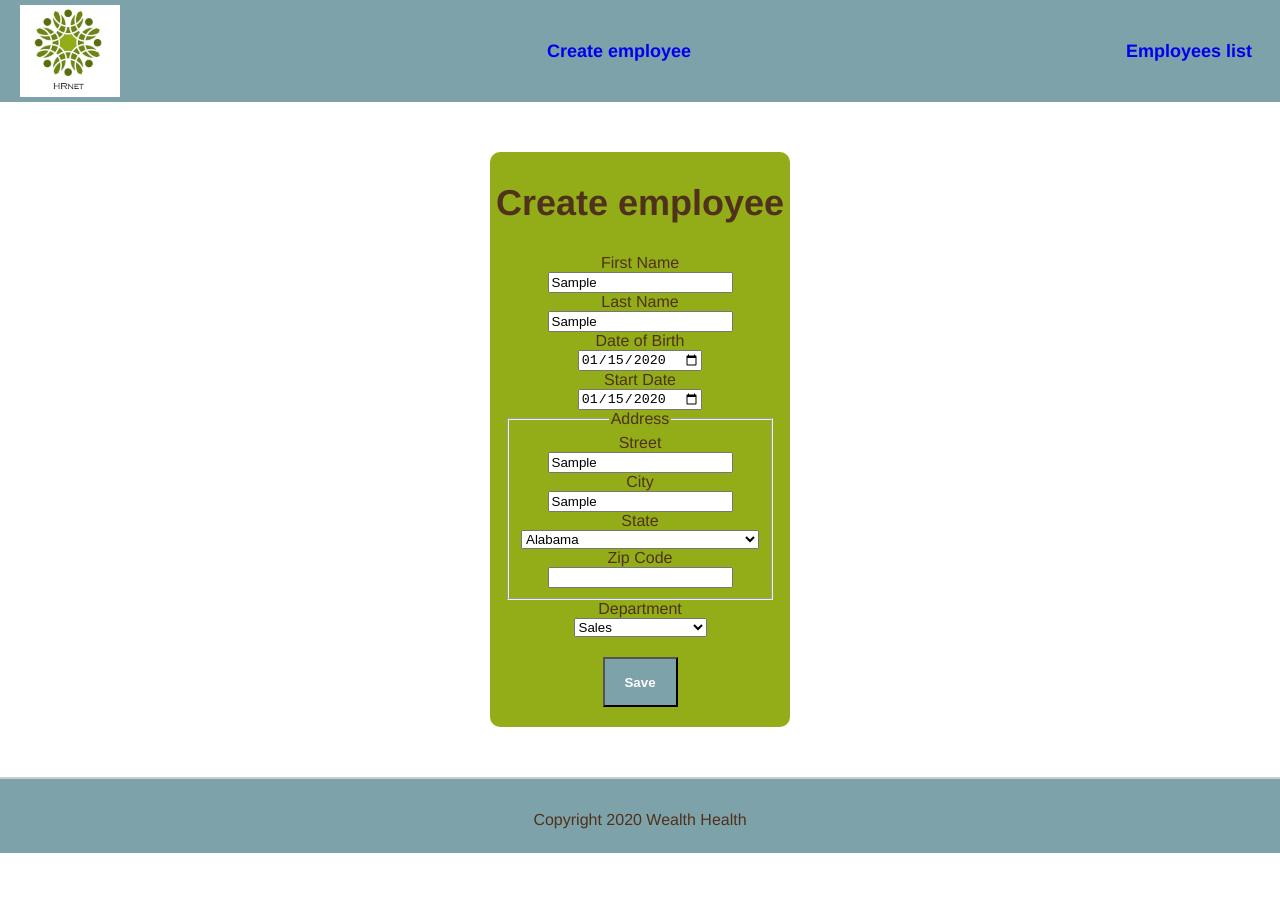
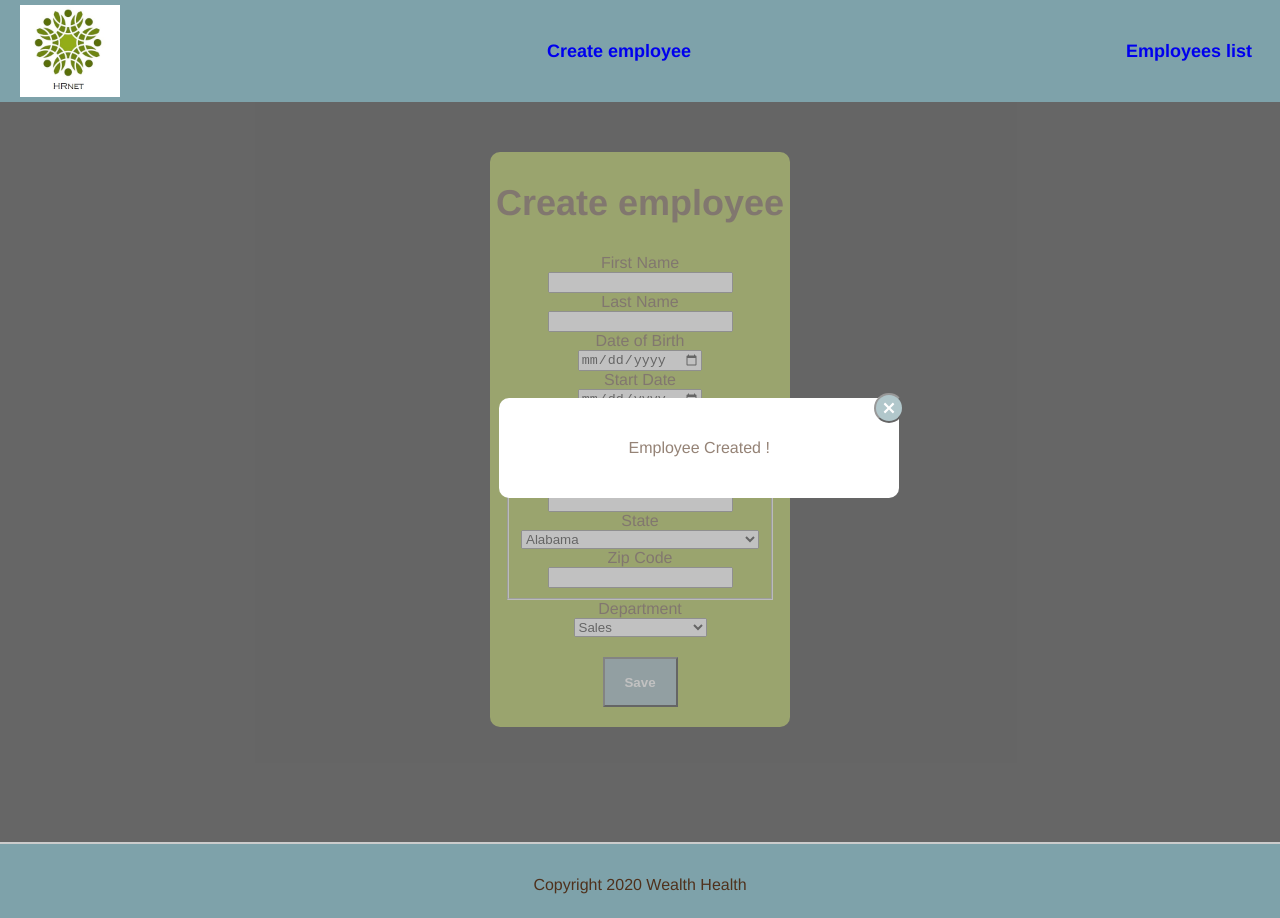
Before and after one commit to Romain-6793/RomainClaudot_HRNET, a React (Create React App) app: page /create in a window 1280 px wide. Both pictures are taken after typing "Sample", "Sample", "2020-01-15", "2020-01-15", "Sample", "Sample" into the empty fields and a click on the button "Save". Before the commit the page ends 853 px from the top, so only its background shows below. Built offline with nearby package versions, Linux system fonts and the light colour scheme.

Commit message:
setUser without useState (before cleaning)

```diff
--- a/src/components/SelectState/SelectState.jsx
+++ b/src/components/SelectState/SelectState.jsx
@@ -2,7 +2,7 @@
 function SelectState(props) {
 
     return (
-        <select onChange={(e) => props.setUser({...props.user, state:e.target.value})}>
+        <select id="state" onChange={(e) => props.setUser({...props.user, state:e.target.value})}>
 	        <option value="AL">Alabama</option>
 	        <option value="AK">Alaska</option>
             <option value="AS">American Samoa</option>
--- a/src/pages/CreateEmployee/CreateEmployee.jsx
+++ b/src/pages/CreateEmployee/CreateEmployee.jsx
@@ -4,12 +4,22 @@ import styled from "styled-components"
 import colors from "../../utils/style/colors"
 import SelectState from "../../components/SelectState/SelectState"
 import {pushUser, storeUsersList} from "../../slices/userSlice"
+import closeIcon from "../../assets/close.svg"
+
+const SuperContainer = styled.div`
+width: 100%;
+height: 740px;
+position: relative;
+`
+
 
 const PageContainer = styled.div`
 width: 100%;
 display: flex;
+height: 740px;
 flex-flow: column wrap;
 align-items: center;
+position: absolute;
 `
 
 const FormContainer = styled.div`
@@ -41,6 +51,41 @@ font-weight: bold;
 cursor: pointer;
 `
 
+const Popup= styled.div`
+width: 400px;
+height: 100px;
+position: absolute;
+background: #fff;
+border-radius: 10px;
+top: 40%;
+left: 39%;
+z-index: 3;
+opacity: 1;
+`
+
+const PopupArea= styled.div`
+width: 100%;
+height: 100%;
+position: relative;
+display: flex;
+justify-content: center;
+align-items: center;
+`
+const CloseButton= styled.button`
+width: 30px;
+height: 30px;
+border-radius: 50px;
+background: ${colors.primary};
+position: absolute;
+opacity: 1;
+right: -5px;
+top: -5px;
+display: flex;
+align-items: center;
+justify-content: center;
+cursor: pointer;
+`
+
 function CreateEmployee () {
 
     const dispatch = useDispatch()
@@ -58,36 +103,89 @@ function CreateEmployee () {
         department : null,
     })
 
+
+    const [isCreated, setIsCreated] = useState(false)
+
     console.log(user)
 
     const handleSubmit = (e) => {
         e.preventDefault()
         e.stopPropagation()
-        dispatch(pushUser(user))
+        // const newUser = Object.values(e.target).filter((_, index) => index < 10 && index !== 4).map((index) => {
+        //     if (!index.value) {
+        //         return ""
+        //     }
+        //     return `${index.id} : ${index.value}`
+        const formUser = Object.values(e.target).filter((_, index) => index < 10 && index !== 4)
+        .reduce((acc, cur) => ({...acc, [cur.id] : cur.value}), {})
+
+        const newUser = {
+            id :  Math.floor(Math.random() * Math.floor(Math.random() * Date.now())),
+            ...formUser,
+        }
+        // .reduce((acc, cur) => {
+        //     if (!cur.value) {
+        //         return acc
+        //     }
+        //     return acc[cur.id] = cur.value
+        // })
+        console.log(newUser)
+        dispatch(pushUser(newUser))
         dispatch(storeUsersList())
+        setUser({
+        id : "",
+        firstName : "",
+        lastName : "",
+        dateOfBirth : "",
+        startDate: "",
+        street : "",
+        city : "",
+        state : null,
+        zipCode : "",
+        department : null,
+        })
+        setIsCreated(true)
+        resetform()
+    }
+
+    const resetform = () => {
+        document.getElementById("create-employee").reset()
+    }
+
+    const handleClose = () => {
+        setIsCreated(false)
     }
 
     useEffect(() => {
         setUser({...user, id : Math.floor(Math.random() * Math.floor(Math.random() * Date.now()))})
     // eslint-disable-next-line react-hooks/exhaustive-deps
-    }, [dispatch])
+    }, [isCreated])
 
     return (
-        <PageContainer>
-            <FormContainer>
+        <SuperContainer>
+            <PageContainer style={isCreated? {background: "black", opacity:0.6} : {background: "#fff"}} >
+                {isCreated?
+                <Popup>
+                    <PopupArea>
+                        <CloseButton onClick={handleClose}><img src={closeIcon} alt="closepopup"></img></CloseButton>
+                        <span>Employee Created !</span>
+                    </PopupArea>
+                </Popup>
+                : null}
+                <FormContainer style={isCreated? {opacity:0.6} : {opacity: 1}}>
                     <StyledTitle>Create employee</StyledTitle>
-                <form action="#" id="create-employee" onSubmit={handleSubmit}>
-                    <label htmlFor="first-name">First Name</label><br></br>
-                    <input type="text" id="first-name" onChange={(e) => setUser({...user, firstName:e.target.value})}/>
+                    <form action="#" id="create-employee" onSubmit={handleSubmit} style={{zIndex: 1}}>
+                        <label htmlFor="firstName">First Name</label><br></br>
+                        <input type="text" id="firstName" onChange={(e) => setUser({...user, firstName:e.target.value})}/>
                         <br></br>
-                    <label htmlFor="last-name">Last Name</label><br></br>
-                    <input type="text" id="last-name" onChange={(e) => setUser({...user, lastName:e.target.value})}/>
+                        <label htmlFor="lastName">Last Name</label><br></br>
+                        <input type="text" id="lastName" onChange={(e) => setUser({...user, lastName:e.target.value})}/>
                         <br></br>
-                    <label htmlFor="date-of-birth">Date of Birth</label><br></br>
-                    <input id="date-of-birth" type="date" onChange={(e) => setUser({...user, dateOfBirth:e.target.value})}/>
+                        <label htmlFor="dateOfBirth">Date of Birth</label><br></br>
+                        <input id="dateOfBirth" type="date" onChange={(e) => setUser({...user, dateOfBirth:e.target.value})}/>
                         <br></br>
-                    <label htmlFor="start-date">Start Date</label><br></br>
-                    <input id="start-date" type="date" onChange={(e) => setUser({...user, startDate:e.target.value})}/>
+                        <label htmlFor="startDate">Start Date</label><br></br>
+                        <input id="startDate" type="date" onChange={(e) => setUser({...user, startDate:e.target.value})}/>
                         <br></br>
                         <fieldset className="address">
                             <legend>Address</legend>
@@ -104,8 +202,8 @@ function CreateEmployee () {
                             setUser={setUser}
                             >
                             </SelectState><br></br>
-                        <label htmlFor="zip-code">Zip Code</label><br></br>
-                        <input id="zip-code" type="number" onChange={(e) => setUser({...user, zipCode:e.target.value})}/>
+                            <label htmlFor="zipCode">Zip Code</label><br></br>
+                            <input id="zipCode" type="number" onChange={(e) => setUser({...user, zipCode:e.target.value})}/>
                             <br></br>
                         </fieldset>
                         <label htmlFor="department">Department</label><br></br>
@@ -120,6 +218,7 @@ function CreateEmployee () {
                     </form>
                 </FormContainer>
             </PageContainer>
+        </SuperContainer>
     )
 }
 
```
Also changed, not shown: src/assets/close.svg (added). Lines whose indentation alone changed are shown as unchanged.
